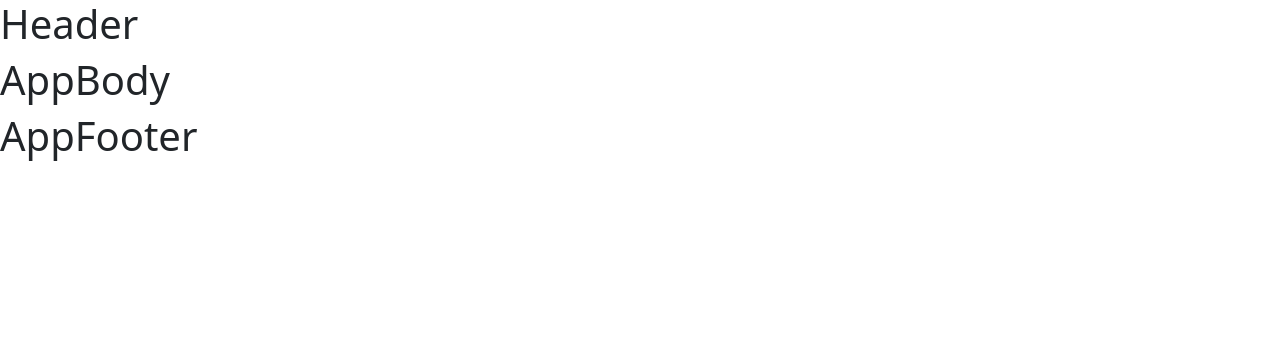
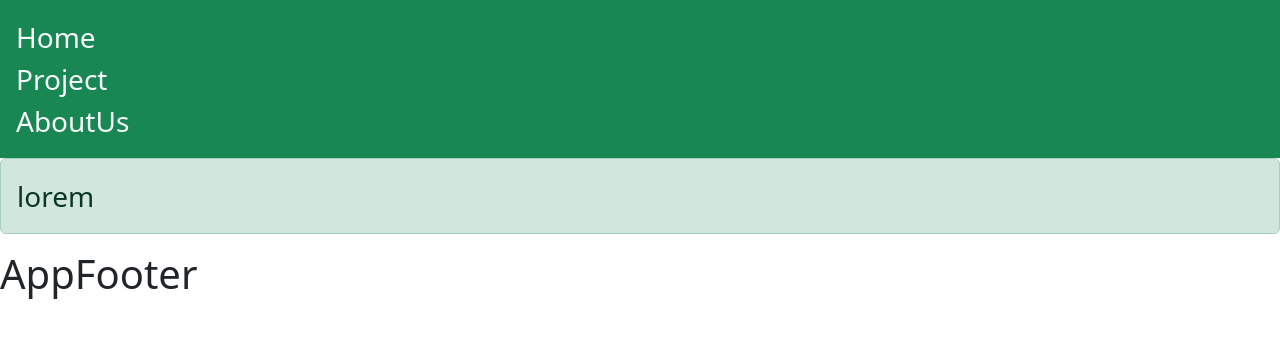
Before and after one commit to tejaswakchaure/third-react-app, a React (Create React App) app: page / in a window 1280 px wide. Shown: the top 338 px of the page. Built offline with nearby package versions, Linux system fonts and the light colour scheme.

Commit message:
header update

```diff
--- a/src/App.js
+++ b/src/App.js
@@ -18,7 +18,16 @@ function App() {
 function AppHeader(){
   return(
     <>
-    <h1>Header</h1>
+    {/* <h1 className="bg-dark text-align-center">Header</h1> */}
+
+    <div className="row d-flex bg-success text-light p-3 fs-3">
+      <div className="col">
+        <div className="col">Home</div>
+        <div className="col">Project</div>
+        <div className="col">AboutUs</div>
+
+      </div>
+    </div>
   </>
   );
 }
@@ -28,7 +37,9 @@ function AppHeader(){
 function AppBody(){
   return(
     <>
-    <h1>AppBody</h1>
+    <div className="alert alert-success fs-3">
+      lorem
+    </div>
   </>
   );
 }
```
